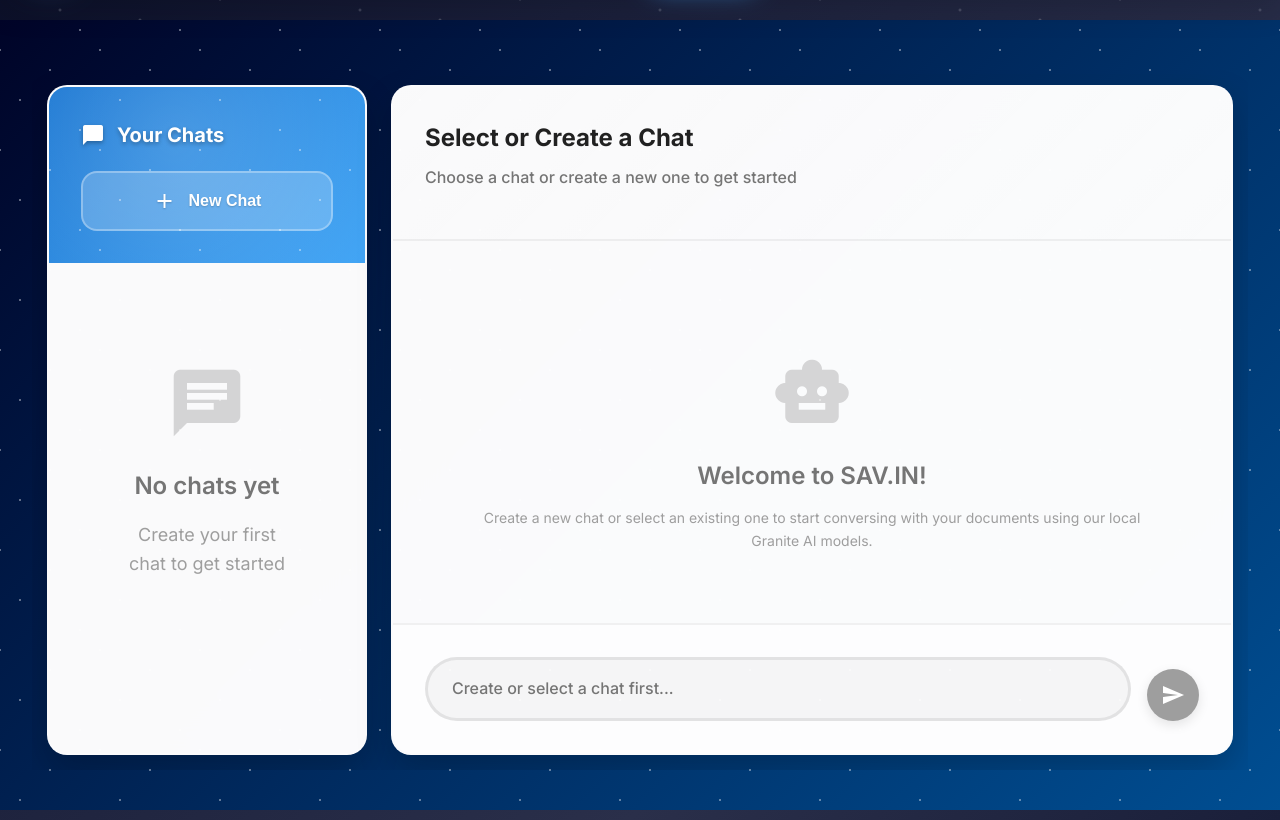
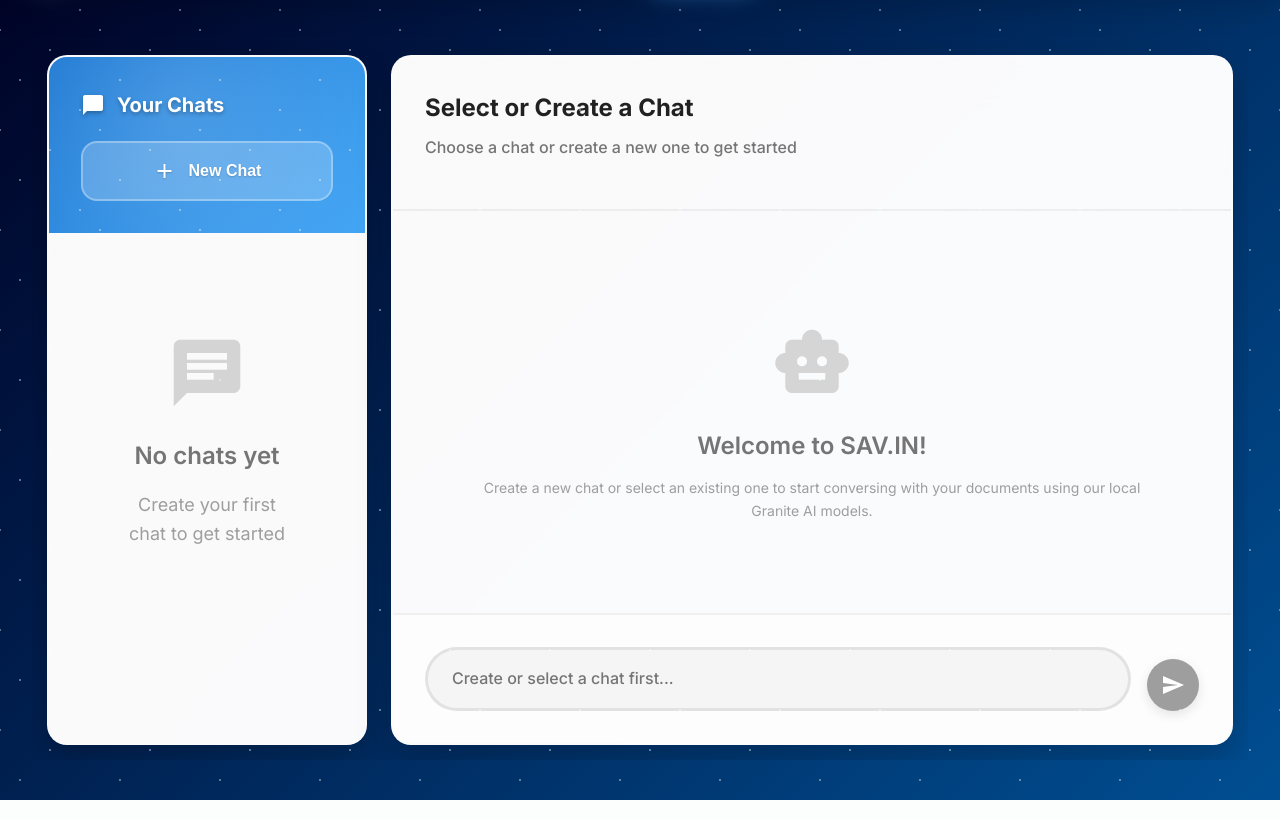
Before and after one commit to savinpadencherry/sav.in-doc, a Flask app: page /chat in a window 1280 px wide. Shown: the part 70-890 px from the top of the page. Run offline with Flask 3, Linux system fonts and the light colour scheme; data that the repository does not hold is empty.

Commit message:
Reduce layout spacing and enable chat deletion

```diff
--- a/Backend/static/css/style.css
+++ b/Backend/static/css/style.css
@@ -252,8 +252,8 @@ body::after {
 
 /* MAIN CONTENT - FIXED SPACING FROM NAVBAR */
 .main-content {
-    margin-top: 90px; /* INCREASED FROM 70px TO FIX NAVBAR OVERLAP */
-    min-height: calc(100vh - 90px);
+    margin-top: 70px; /* reduce spacing below navbar */
+    min-height: calc(100vh - 70px);
     padding: 40px 32px;
     position: relative;
     background: linear-gradient(135deg, #000428, #004e92);
@@ -460,7 +460,7 @@ body::after {
 .upload-area.drag-over {
     background: linear-gradient(145deg, rgba(66, 165, 245, 0.1), rgba(255, 255, 255, 0.95));
     border-color: var(--primary-color);
-    transform: scale(1.02);
+    transform: scaleX(1.02); /* emphasize width */
     box-shadow: var(--shadow-glow);
 }
 
@@ -635,12 +635,12 @@ body::after {
 .chat-layout {
     display: grid;
     grid-template-columns: 350px 1fr 450px;
-    height: calc(100vh - 100px); /* reduced top spacing */
+    height: calc(100vh - 80px); /* closer to navbar */
     max-width: 1800px;
     margin: 0 auto;
     gap: 24px; /* more breathing room between panels */
     overflow: hidden;
-    margin-top: 10px; /* less space below navbar */
+    margin-top: 0; /* remove extra gap */
     padding: 20px;
 }
 
@@ -654,7 +654,7 @@ body::after {
     overflow: hidden;
     box-shadow: var(--shadow-xl);
     border: 2px solid rgba(255, 255, 255, 0.1);
-    height: calc(100vh - 130px); /* ADJUSTED HEIGHT */
+    height: calc(100vh - 110px); /* reduced spacing */
 }
 
 .sidebar-header {
@@ -743,7 +743,7 @@ body::after {
     overflow: hidden;
     box-shadow: var(--shadow-xl);
     border: 2px solid rgba(255, 255, 255, 0.1);
-    height: calc(100vh - 130px); /* ADJUSTED HEIGHT */
+    height: calc(100vh - 110px); /* reduced spacing */
     border-radius: var(--radius-xl);
 }
 
@@ -922,7 +922,7 @@ body::after {
     overflow: hidden;
     box-shadow: var(--shadow-xl);
     border: 2px solid rgba(255, 255, 255, 0.1);
-    height: calc(100vh - 130px);
+    height: calc(100vh - 110px); /* reduced spacing */
 }
 
 .viewer-header {
--- a/Backend/static/js/chat.js
+++ b/Backend/static/js/chat.js
@@ -290,9 +290,11 @@ class ChatManager {
                 console.log('Document content loaded, length:', this.currentDocumentContent.length);
             } else {
                 console.warn('No content available for document:', docId);
+                showNotification('Document preview not available', 'warning');
             }
         } catch (error) {
             console.error('Failed to load document content:', error);
+            showNotification('Failed to load preview', 'error');
         }
     }
 
@@ -831,10 +833,24 @@ class ChatManager {
         }
     }
 
-    deleteChat(chatId) {
+    async deleteChat(chatId) {
         if (!confirm('Are you sure you want to delete this chat?')) return;
 
         console.log('Deleting chat:', chatId);
+
+        try {
+            const response = await apiRequest(`/chat/${chatId}`, {
+                method: 'DELETE'
+            });
+
+            if (!response.success) {
+                throw new Error(response.message);
+            }
+        } catch (error) {
+            console.error('Failed to delete chat:', error);
+            showNotification('Failed to delete chat', 'error');
+            return;
+        }
 
         this.chatSessions.delete(chatId);
 
```
